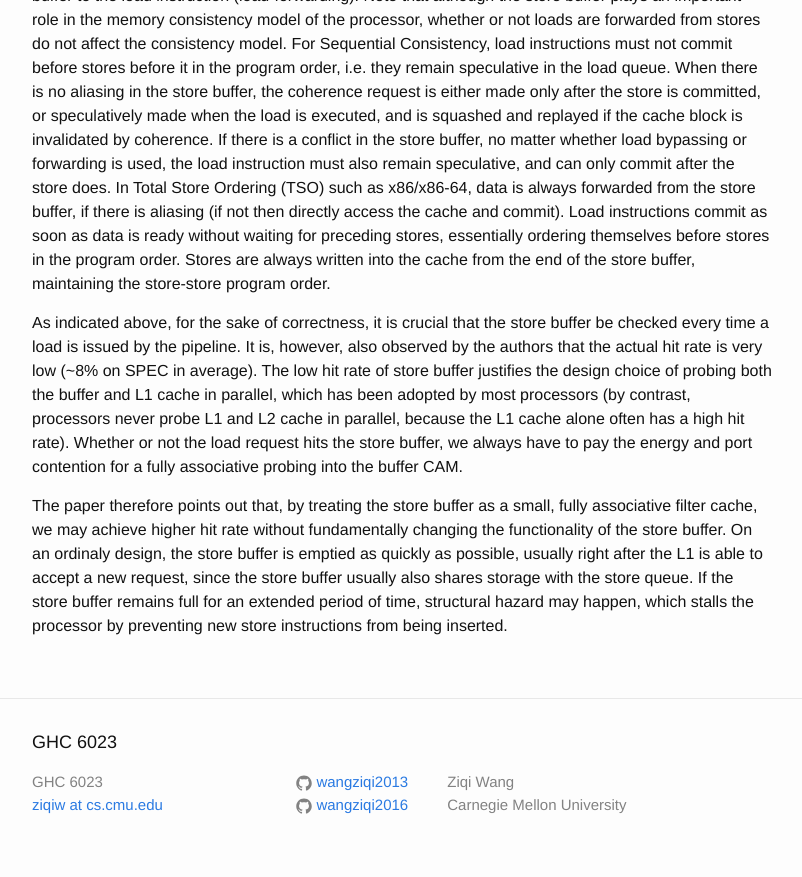
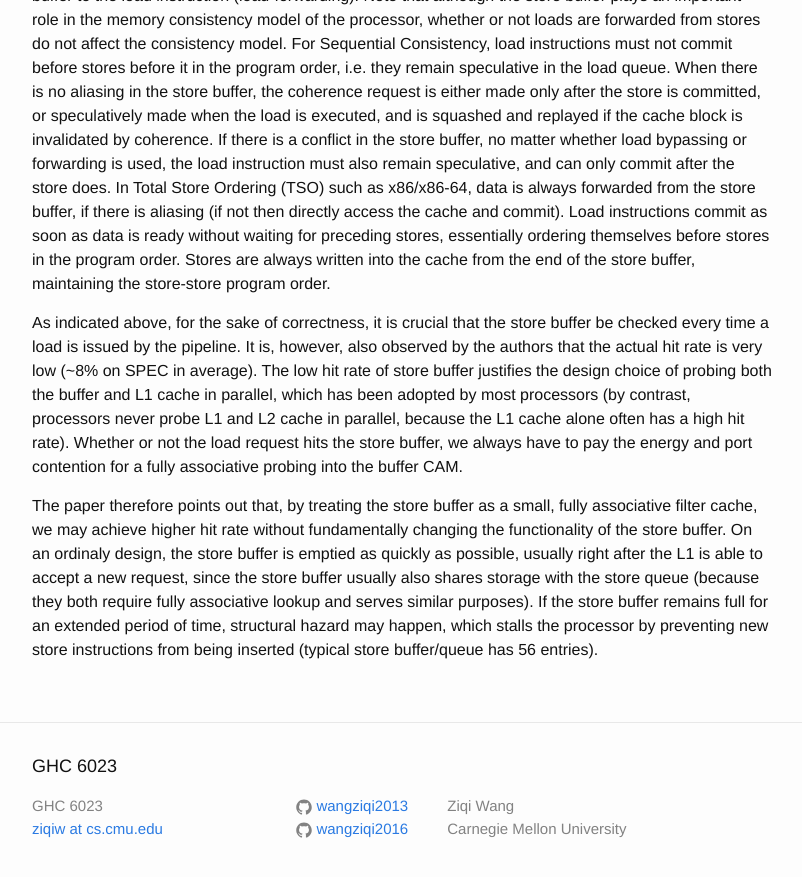
Before and after one commit to wangziqi2013/wangziqi2013.github.io, a Jekyll site: the page built from _posts/2019-08-05-Filter-Caching-for-Free.markdown, in a window 1280 px wide and 900 px high, scrolled down 787 px. Shown: the top 877 px of the window, without its empty margins (238-1040 px from the left). Built offline with Jekyll 4.4.1, drawn with Linux system fonts in a browser that asks for light colours.

Commit message:
Finish observation

```diff
--- a/_posts/2019-08-05-Filter-Caching-for-Free.markdown
+++ b/_posts/2019-08-05-Filter-Caching-for-Free.markdown
@@ -45,5 +45,7 @@ the energy and port contention for a fully associative probing into the buffer C
 The paper therefore points out that, by treating the store buffer as a small, fully associative filter cache, we may
 achieve higher hit rate without fundamentally changing the functionality of the store buffer. On an ordinaly design,
 the store buffer is emptied as quickly as possible, usually right after the L1 is able to accept a new request, since
-the store buffer usually also shares storage with the store queue. If the store buffer remains full for an extended period
-of time, structural hazard may happen, which stalls the processor by preventing new store instructions from being inserted.
+the store buffer usually also shares storage with the store queue (because they both require fully associative lookup
+and serves similar purposes). If the store buffer remains full for an extended period of time, structural hazard may happen,
+which stalls the processor by preventing new store instructions from being inserted (typical store buffer/queue has 56
+entries).
```
